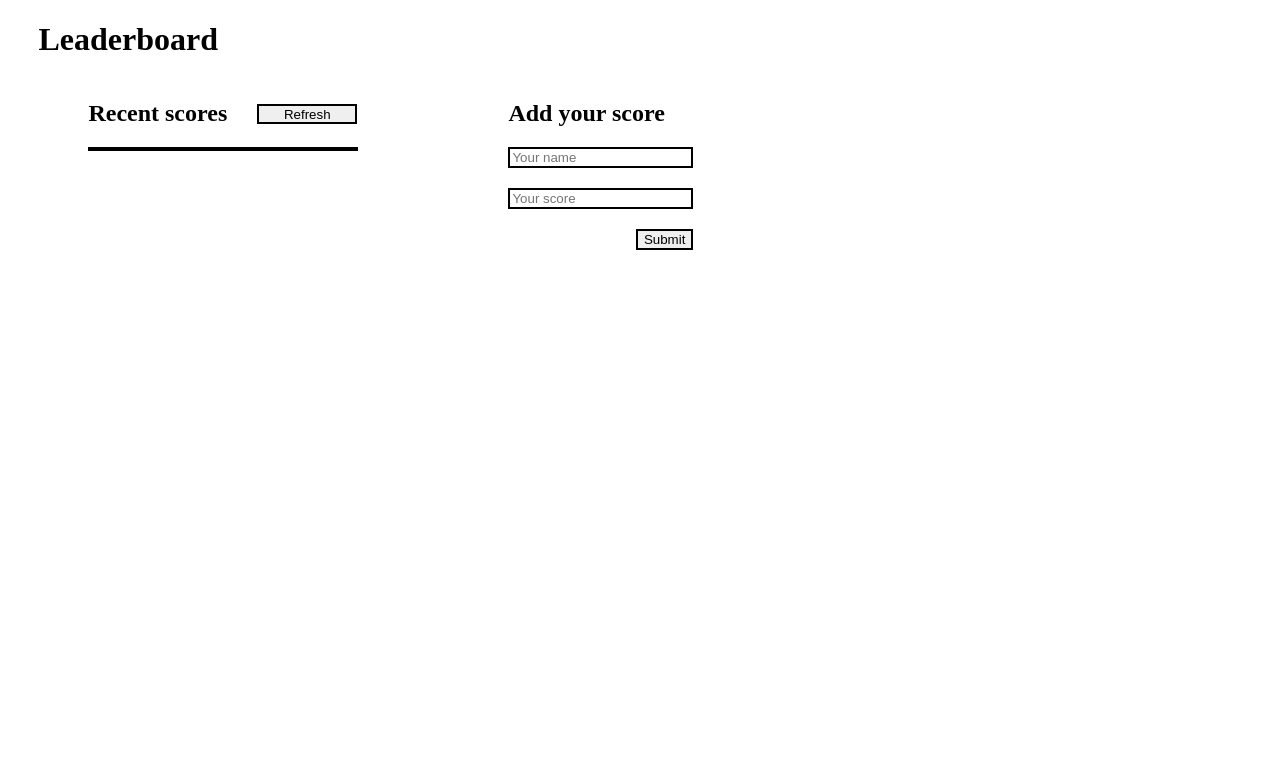
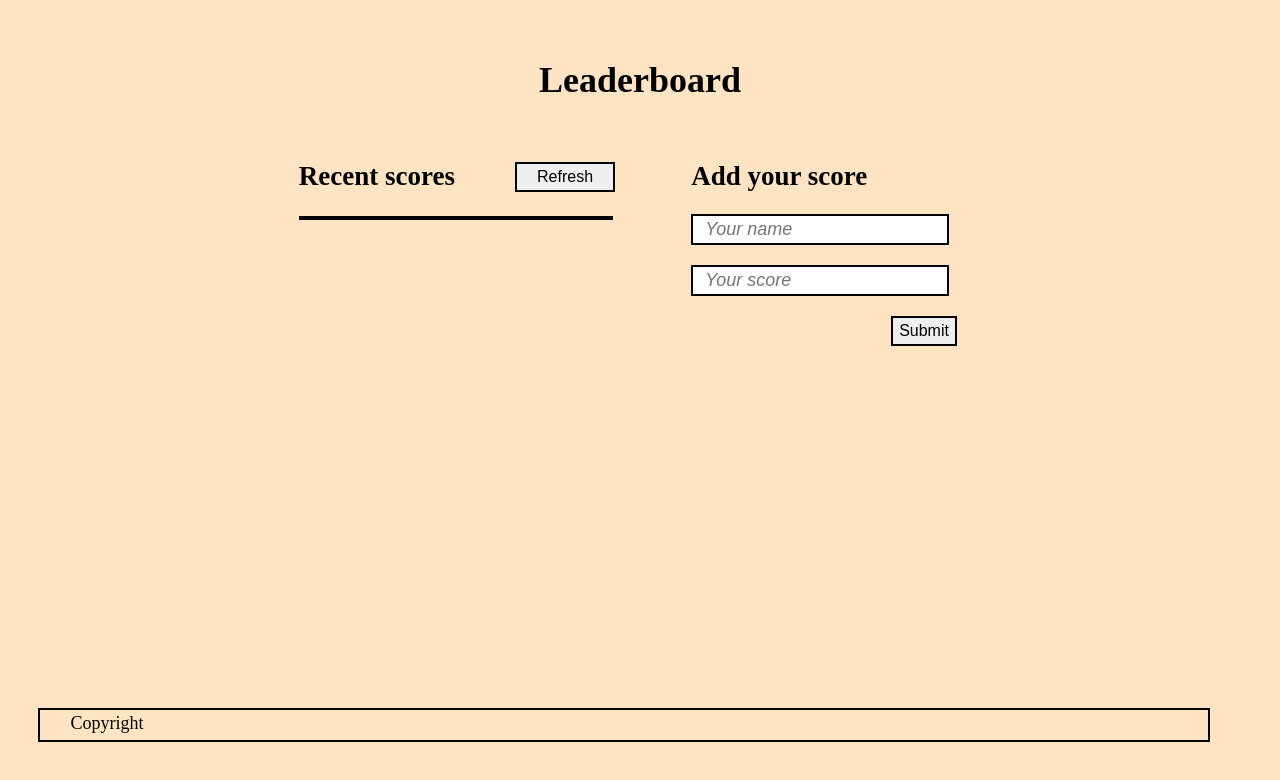
Before and after one commit to fuadmoin/Leaderboard, a website built with webpack: page src/index.html in a window 1280 px wide. Built offline with nearby package versions, Linux system fonts and the light colour scheme.

Commit message:
Add responsiveness
The project is now responsive for both mobile and desktop version.

```diff
--- a/modules/display.js
+++ b/modules/display.js
@@ -15,8 +15,8 @@ const displayAll = async () => {
   for (let i = 0; i < result.result.length; i += 1) {
     const node = document.createElement('li');
     node.innerHTML = `
-     <span class="items">${result.result[i].user}</span>
-     <span class="items">${result.result[i].score}</span>
+     <span class="items names">${result.result[i].user}</span>
+     <span class="items scoreresult">${result.result[i].score}</span>
      `;
     ul.append(node);
   }
--- a/src/index.html
+++ b/src/index.html
@@ -10,7 +10,7 @@
     <header><h1>Leaderboard</h1></header>
     <section class="content">
       <article class="left">
-        <div class="header content">
+        <div class="header">
           <h2>Recent scores</h2>
           <button type="button" class="refresh">Refresh</button>
         </div>
@@ -23,5 +23,6 @@
         <button class="submit" type="submit">Submit</button>
       </form>
     </section>
+    <footer class="footer"><span>Copyright</span></footer>
   </body>
 </html>
--- a/src/styles.css
+++ b/src/styles.css
@@ -1,22 +1,39 @@
 body {
   margin-left: 3%;
+  margin-right: 3%;
+  font-size: large;
+  background-color: bisque;
 }
 
 .content {
   display: flex;
-  flex-direction: row;
+  flex-direction: column;
+  min-height: 65vh;
+  padding-right: 5%;
+  padding-top: 4%;
+  width: 80%;
+}
+header{
+    left: 5%;
+    position: relative;
+    top: 35px;
+}
+.left {
+  width: 95%;
 }
 
-.left {
-  width: 270px;
-  padding-left: 50px;
+.header{
+    display: flex;
+    flex-direction: row;
+    height: 50px;
+    position: relative;
+    left: 30px;
 }
-
 .refresh {
   width: 100px;
-  height: 20px;
+  height: 30px;
   position: relative;
-  left: 30px;
+  left: 60px;
   top: 24px;
   border: 2px solid black;
 }
@@ -24,37 +41,119 @@ body {
 .display {
   border: 2px solid black;
   position: relative;
-  top: -16px;
+  left:30px;
+  width: 270px;
+  top: 10px;
 }
 
 .display li {
   list-style: none;
   left: -40px;
   position: relative;
-  width: 266px;
+  width: 306px;
+
+
 }
 
 .items {
   position: relative;
   margin-left: 10px;
+
 }
+
+.names{
+   display: inline-block;
+   width: 200px;
+}
+
+
 
 .display li:nth-child(even) {
   background-color: darkgray;
 }
 
 .score {
-  margin-left: 150px;
+  margin-left: 15%;
 }
 
 input {
   margin-bottom: 20px;
   display: block;
   border: 2px solid;
+  height: 25px;
+  width: 250px;
+  font-size: large;
 }
 
 .submit {
-  float: right;
+ left: 40%;
   position: relative;
   border: 2px solid black;
 }
+
+.footer {
+    position: relative;
+    height: 30px;
+    width: 97%;
+    top:50px;
+    border: 2px solid;
+
+}
+.footer span {
+    position: relative;
+    left: 30px;
+    top: 3px;
+}
+button {
+    font-size: medium;
+    height: 30px;
+}
+
+button:hover{
+    cursor: pointer;
+    background-color: aquamarine;
+}
+
+::placeholder{
+    position: relative;
+    left: 10px;
+    font-style: italic;
+}
+
+
+@media (min-width: 700px) and (max-width: 960px){
+.left {
+  width: 90%;
+}
+
+.content {
+  flex-direction: row;
+}
+
+.score {
+  margin-left: 15%;
+}
+}
+
+@media (min-width: 961px){
+
+    .content {
+  flex-direction: row;
+  padding-left: 15%;
+  width: 60%;
+}
+.left {
+  width: 90%;
+  padding-left: 50px;
+}
+.submit {
+    position: relative;
+    float: left;
+    left: 200px;
+}
+
+header {
+    text-align: center;
+    width: 90%;
+}
+}
```
Also changed, not shown: dist/index.html, dist/leaderboard.js.
